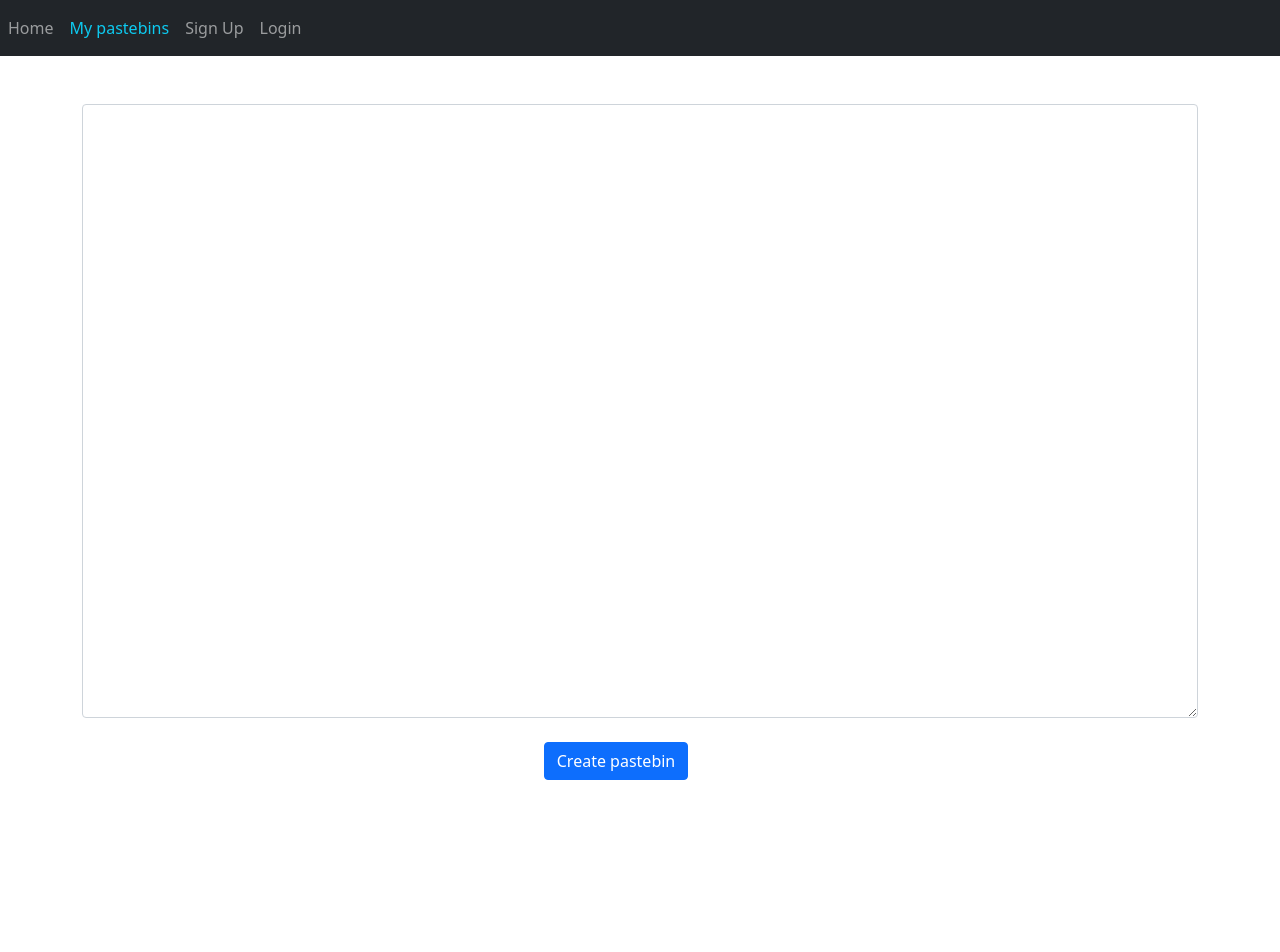
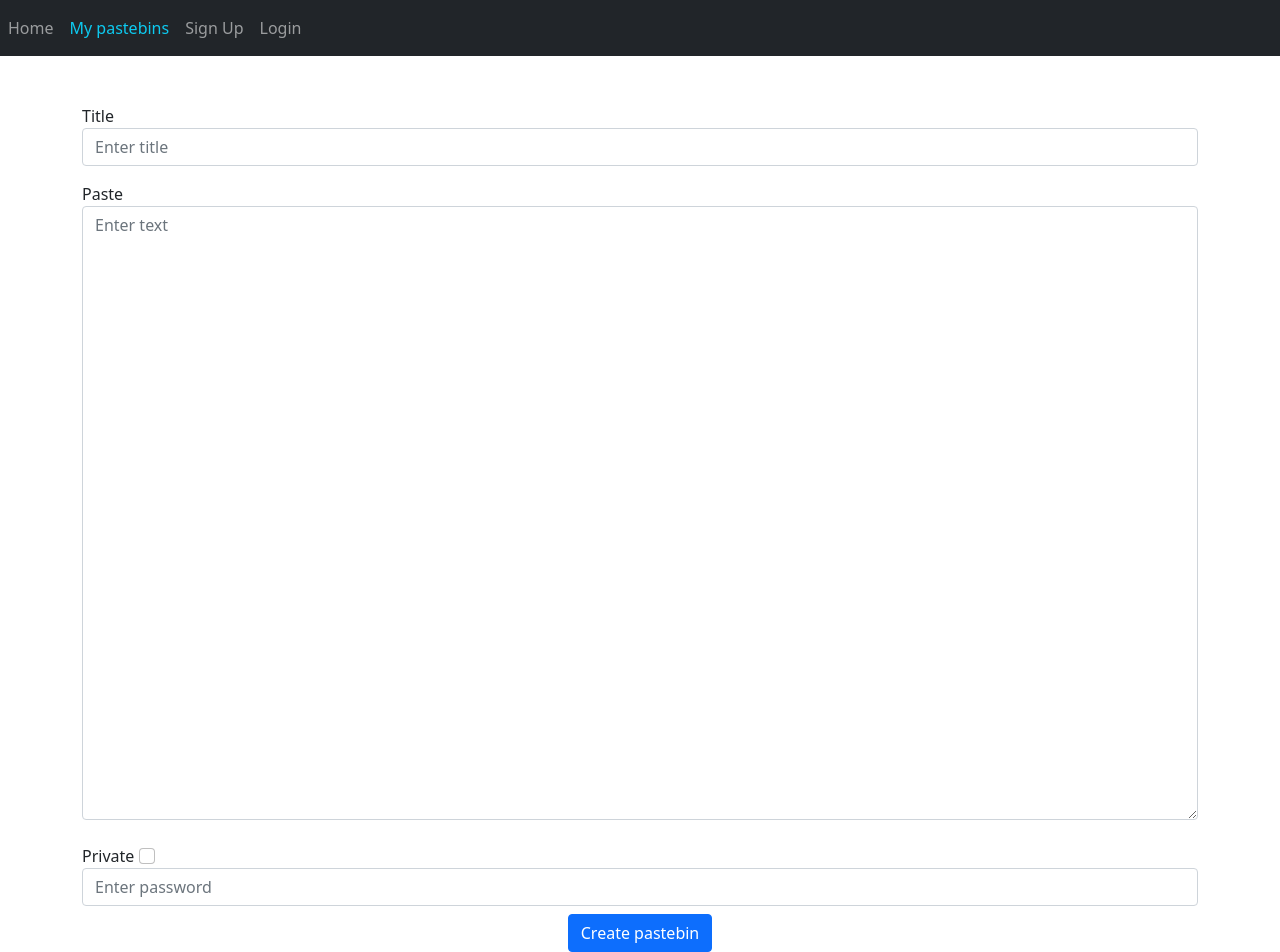
Before and after one commit to syqu22/flask-pastebin, a Flask app: page / in a window 1280 px wide. Before the commit the page ends 780 px from the top, so only its background shows below. Run offline with Flask 2, Linux system fonts and the light colour scheme.

Commit message:
First implementation of private pastebins

```diff
--- a/web/auth.py
+++ b/web/auth.py
@@ -33,7 +33,7 @@ def sign_up():
         password1 = request.form.get("password1")
         password2 = request.form.get("password2")
 
-        if check_input(username, email, password1, password2):
+        if check_user(username, email, password1, password2):
             new_user = User(username=username, email=email, password=generate_password_hash(password1, method="sha256"))
             db.session.add(new_user)
             db.session.commit()
@@ -50,7 +50,7 @@ def logout():
     logout_user()
     return redirect(url_for("auth.login"))
 
-def check_input(username, email, password1, password2):
+def check_user(username: str, email: str, password1: str, password2: str):
     if User.query.filter_by(username=username).first() or User.query.filter_by(email=email).first():
         flash("User already exists.", category="error")
     elif len(email) < 4:
--- a/web/models.py
+++ b/web/models.py
@@ -4,9 +4,11 @@ from sqlalchemy.sql import func
 
 class Pastebin(db.Model):
     id = db.Column(db.Integer, primary_key=True)
+    title = db.Column(db.String(150))
     content = db.Column(db.String(6000000))
     link = db.Column(db.String(150), unique=True)
     date = db.Column(db.DateTime(timezone=True), default=func.now())
+    password = db.Column(db.String(150))
     user_id = db.Column(db.Integer, db.ForeignKey("user.id"))
 
 class User(db.Model, UserMixin):
--- a/web/templates/home.html
+++ b/web/templates/home.html
@@ -2,10 +2,18 @@
 
 {% block content%}
     <form method="POST">
-      <textarea rows=25 style="height:100%" name="pastebin" id="pastebin" class="form-control mt-5"></textarea>
+      <div class="form-group mt-5">
+        <label for="title">Title</label>
+        <input type="text" class="form-control" id="title" name="title" placeholder="Enter title" />
+      </div>
+      <label for="pastebin" class="mt-3">Paste</label>
+      <textarea rows=25 style="height:100%" name="pastebin" id="pastebin" class="form-control" placeholder="Enter text"></textarea>
       <br />
+      <label for="private">Private</label>
+      <input class="form-check-input" type="checkbox" id="private" name="private" value="True">
+      <input type="password" class="form-control" id="password" name="password" placeholder="Enter password" />
       <div align="center">
-        <button type="submit" class="btn btn-primary me-5">Create pastebin</button>
+        <button type="submit" class="btn btn-primary mt-2">Create pastebin</button>
       </div>
     </form>
     {% endblock %}
--- a/web/views.py
+++ b/web/views.py
@@ -10,17 +10,16 @@ views = Blueprint("views", __name__)
 @views.route("/", methods=["GET", "POST"])
 def home():
    if request.method == "POST":
+      title = request.form.get("title")
       pastebin = request.form.get("pastebin")
+      private = request.form.get("private")
+      password = request.form.get("password")
 
-      if len(pastebin) < 1:
-         flash("Your pastebin must be at least 1 character long.", category="error")
-      elif len(pastebin) > 6000000:
-         flash("Your pastebin cannot exceed 6000000 characters limit.", category="error")
-      else:
-         if current_user.is_anonymous:
-            new_pastebin = Pastebin(content=pastebin)
+      if check_pastebin(title, pastebin):
+         if private == "True":
+            new_pastebin = Pastebin(title=title, content=pastebin, password=password, user_id=None if current_user.is_anonymous else current_user.id)
          else:
-            new_pastebin = Pastebin(content=pastebin, user_id=current_user.id)
+            new_pastebin = Pastebin(title=title, content=pastebin, user_id=None if current_user.is_anonymous else current_user.id)
          db.session.add(new_pastebin)
          db.session.commit()
          new_pastebin.link = PastebinUtil.base36_encode(new_pastebin.id)
@@ -33,7 +32,10 @@ def home():
 def pastebins(link: str):
    pastebin = Pastebin.query.filter_by(link=link).first()
    if pastebin:
-      return render_template("pastebin.html", user=current_user, pastebin=pastebin)
+      if pastebin.password == None:
+         return render_template("pastebin.html", user=current_user, pastebin=pastebin)
+      else:
+         return render_template("pastebin.html", user=current_user, pastebin=pastebin, password=pastebin.password)
    else:
       flash("Can't find pastebin.", category="error")
       return redirect(url_for("views.home"))
@@ -42,3 +44,15 @@ def pastebins(link: str):
 @login_required
 def user():
    return render_template("user.html", user=current_user)
+
+def check_pastebin(title: str, pastebin: str):
+   if len(title) < 3:
+      flash("Title must be at least 3 characters long.", category="error")
+   elif len(title) > 150:
+      flash("Title cannot exceed 150 characters limit.", category="error")
+   elif len(pastebin) < 1:
+      flash("Your pastebin must be at least 1 character long.", category="error")
+   elif len(pastebin) > 6000000:
+      flash("Your pastebin cannot exceed 6000000 characters limit.", category="error")
+   else:
+      return True
```
Also changed, not shown: web/templates/pastebin.html (+11 -1 lines), web/db/database.db.
